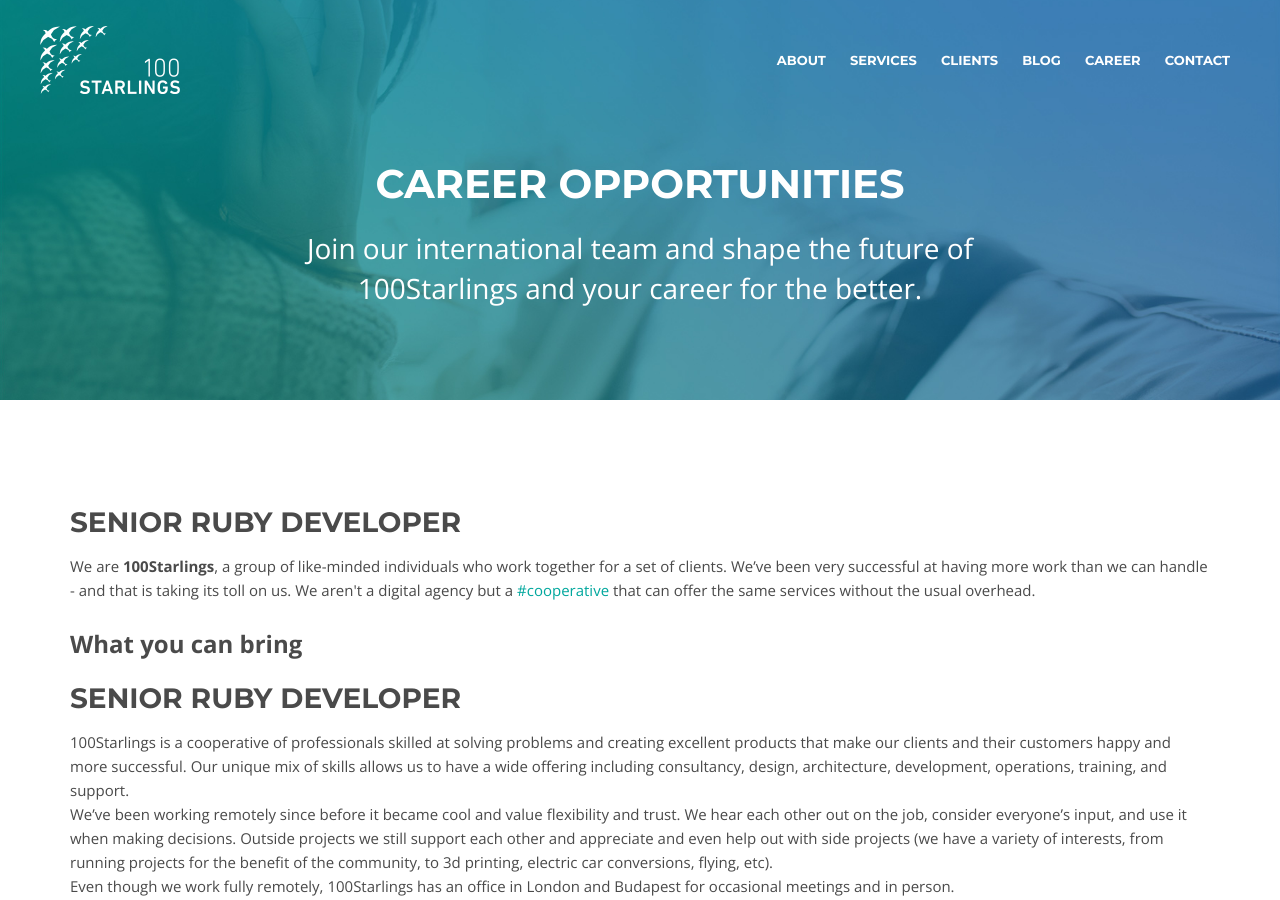
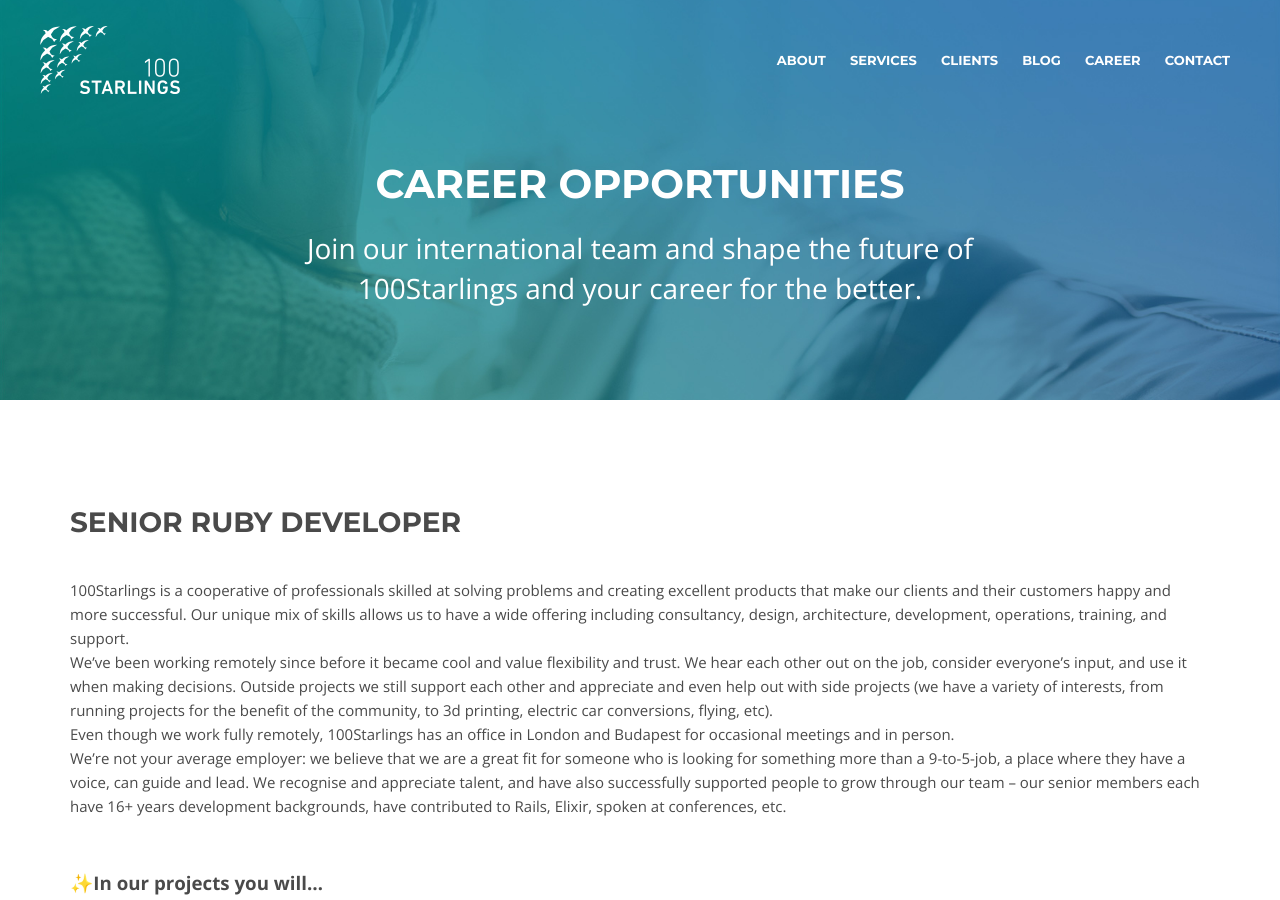
Before and after one commit to 100Starlings/100starlings.github.io, a Jekyll site: the page built from career/senior-ruby-developer.html, in a window 1280 px wide and 900 px high. Built offline with Jekyll 4.4.1, drawn with Linux system fonts in a browser that asks for light colours; nearby versions of some CDN libraries; comment, search, counter and statistics services are not loaded.

Commit message:
Removed text from the new advert

```diff
--- a/_layouts/career.html
+++ b/_layouts/career.html
@@ -11,20 +11,23 @@ layout: default
 <section class="content" id="career-advert">
   <div class="container">
     <article class="post-content">
-      <h1>{{ page.title }}</h1>
+      <!-- <h1>{{ page.title }}</h1> -->
 
-      <section id="career-intro">
+      <!-- <section id="career-intro">
         <p>We are <strong>100Starlings</strong>, a group of like-minded individuals who work together for a set of clients. We’ve been very successful at having more work than we can handle - and that is taking its toll on us. We aren't a digital agency but a <span class="hashtag">#cooperative</span> that can offer the same services without the usual overhead.</p>
-      </section>
+      </section> -->
 
       <section id="career-requirements">
-        <h2>What you can bring</h2>
+        <!-- <h2>What you can bring</h2> -->
 
         {{ content }}
       </section>
 
       <section id="career-about-us">
-        <h2>A bit more about us</h2>
+        <h2>
+          <br>
+          <br>A bit more about us
+        </h2>
 
         <p>What we can offer is a great team, competitive rates and all the benefits of working in a <span class="hashtag">#cooperative</span>, like a yearly <span class="hashtag">#trainingbudget</span> and an appreciation that we are all human beings.</p>
 
@@ -33,7 +36,10 @@ layout: default
       </section>
 
       <section id="career-cta">
-        <h2>HOW TO APPLY</h2>
+        <h2>
+          <br>
+          <br>HOW TO APPLY
+        </h2>
         <ul>
           <li>Send examples of your work at
             <strong>career@100starlings.com</strong>.</li>
--- a/career.html
+++ b/career.html
@@ -13,7 +13,7 @@ permalink: /career/
   <div class="container">
     {% for advert in site.pages %}
     {% if advert.path contains "career/" %}
-      <div class="career-adv"><a href="{{ advert.url }}">{{ advert.title }}</a></div>
+      <div onclick="location.href='{{ advert.url }}';" style="cursor: pointer;" class="career-adv"><a style="text-decoration: none;">{{ advert.title }}</a></div>
     {% endif %}
     {% endfor %}
   </div>
--- a/career/senior-ruby-developer.html
+++ b/career/senior-ruby-developer.html
@@ -6,7 +6,9 @@ permalink: /career/senior-ruby-developer/
 
 <h1>Senior Ruby Developer</h1>
 
-<p>100Starlings is a cooperative of professionals skilled at solving problems and creating excellent products that make
+<p>
+  <br>
+  100Starlings is a cooperative of professionals skilled at solving problems and creating excellent products that make
   our clients and their customers happy and more successful. Our unique mix of skills allows us to have a wide offering
   including consultancy, design, architecture, development, operations, training, and support.
   <br>
@@ -22,9 +24,12 @@ permalink: /career/senior-ruby-developer/
   a 9-to-5-job, a place where they have a voice, can guide and lead. We recognise and appreciate talent, and have also
   successfully supported people to grow through our team – our senior members each have 16+ years development
   backgrounds, have contributed to Rails, Elixir, spoken at conferences, etc.
+  <br>
 </p>
 
-<h3>✨In our projects you will…</h3>
+<h3>
+  <br>✨In our projects you will…
+</h3>
 
 <ul>
   <li>Develop full-stack Ruby on Rails code</li>
@@ -34,7 +39,9 @@ permalink: /career/senior-ruby-developer/
   <li>Occasionally pair-program with others in the team</li>
 </ul>
 
-<h3>🥇You’re the right candidate if…</h3>
+<h3>
+  <br>🥇You’re the right candidate if…
+</h3>
 
 <ul>
   <li>You have a strong understanding and experience with Ruby on Rails</li>
@@ -45,7 +52,9 @@ permalink: /career/senior-ruby-developer/
   <li>YYou don’t shy away from new technologies (e.g. Elixir, Clojure, React) or new challenges (e.g. Devops, etc.)</li>
 </ul>
 
-<h3>🎁 What we offer</h3>
+<h3>
+  <br>🎁 What we offer
+</h3>
 
 <ul>
   <li>Competitive rates based on experience</li>
@@ -55,7 +64,9 @@ permalink: /career/senior-ruby-developer/
   <li>Training and conference budget to make sure you can keep learning and growing</li>
 </ul>
 
-<h3>🤝Hiring process</h3>
+<h3>
+  <br>🤝Hiring process
+</h3>
 
 <ul>
   <li>Send application to join@100starlings.com</li>
```
